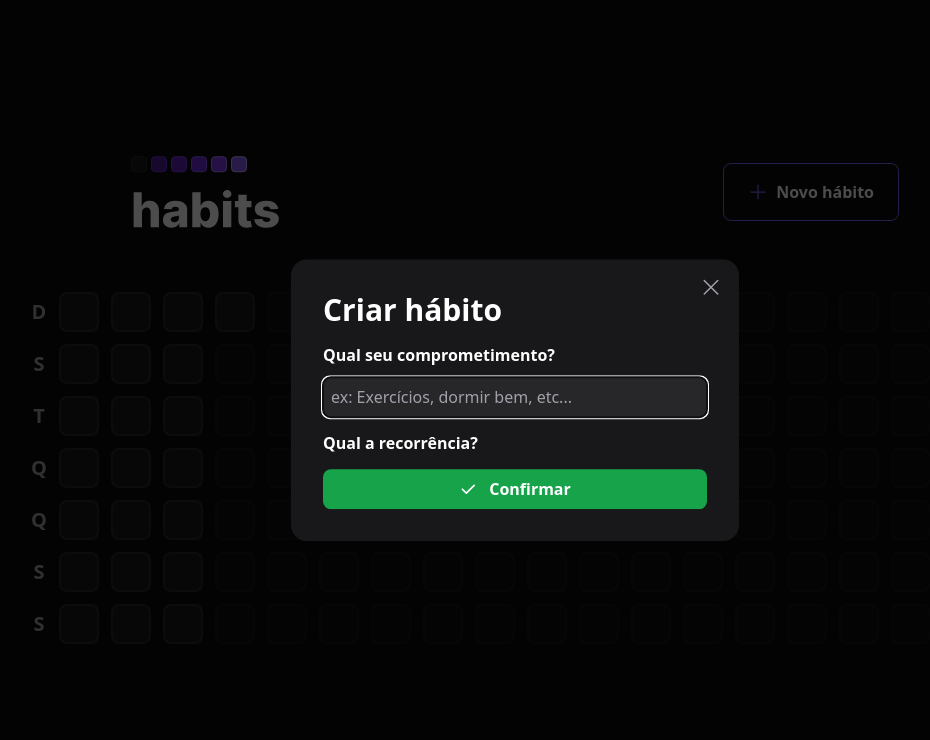
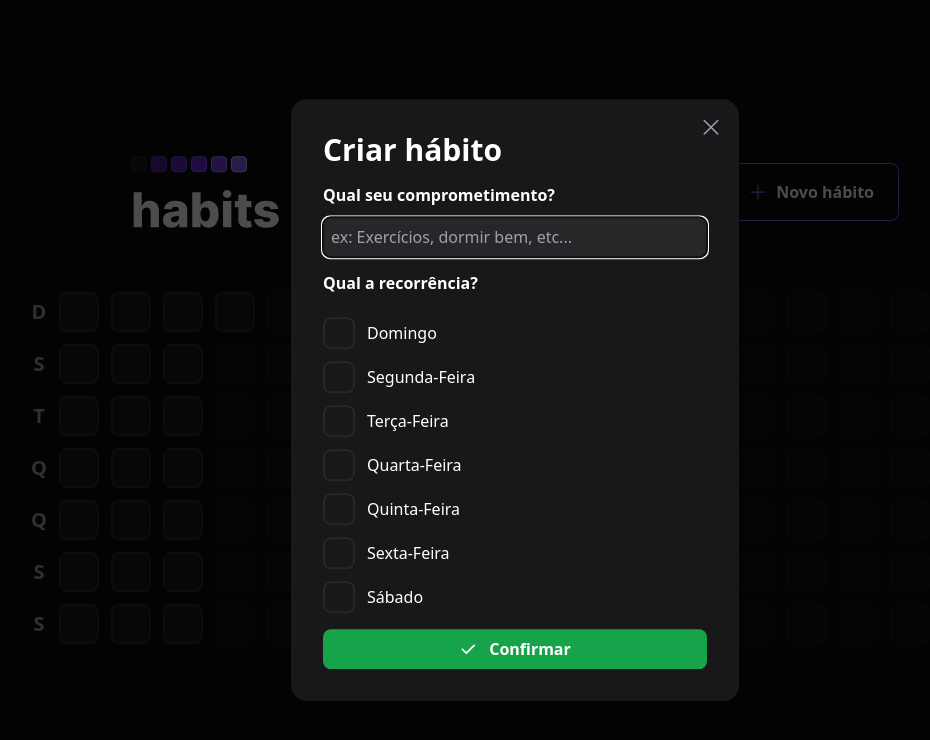
Before and after one commit to LucasLuccaCode/habits-react, a React (Vite) app: page / in a window 1280 px wide. Both pictures are taken after a click on the button "Novo hábito". Shown: the top 740 px of the page, without its empty margins (125-1055 px from the left). Built offline with nearby package versions, Linux system fonts and the light colour scheme.

Commit message:
feature: feature to create new habit implemented

```diff
--- a/package.json
+++ b/package.json
@@ -9,8 +9,10 @@
     "preview": "vite preview"
   },
   "dependencies": {
+    "@radix-ui/react-checkbox": "^1.0.1",
     "@radix-ui/react-dialog": "^1.0.2",
     "@radix-ui/react-popover": "^1.0.3",
+    "axios": "^1.2.3",
     "clsx": "^1.2.1",
     "dayjs": "^1.11.7",
     "phosphor-react": "^1.4.1",
--- a/src/components/HabitDay.tsx
+++ b/src/components/HabitDay.tsx
@@ -1,7 +1,9 @@
 import * as Popover from '@radix-ui/react-popover';
+import * as Checkbox from '@radix-ui/react-checkbox';
 import clsx from 'clsx';
 
 import { ProgressBar } from './ProgressBar';
+import { Check } from 'phosphor-react';
 
 interface HabitProps {
   amount: number,
@@ -30,6 +32,35 @@ export function HabitDay({ amount, completed }: HabitProps) {
 
           <ProgressBar progress={completedPercentage} />
 
+          <div className='mt-6 flex flex-col gap-3'>
+            <Checkbox.Root
+              className='flex items-center gap-3 group'>
+              <div className='w-8 h-8 rounded-lg flex items-center justify-center bg-zinc-900 border-2 border-zinc-800 group-data-[state=checked]:bg-green-500  group-data-[state=checked]:border-green-500'>
+                <Checkbox.Indicator>
+                  <Check size={20} className="text-white" />
+                </Checkbox.Indicator>
+              </div>
+
+              <span className='font-semibold text-xl text-white leading-tight group-data-[state=checked]:text-zinc-400'>
+                Ler livros
+              </span>
+            </Checkbox.Root>
+
+            <Checkbox.Root
+              className='flex items-center gap-3 group'
+            >
+              <div className='w-8 h-8 rounded-lg flex items-center justify-center bg-zinc-900 border-2 border-zinc-800 group-data-[state=checked]:bg-green-500'>
+                <Checkbox.Indicator>
+                  <Check size={20} className="text-white" />
+                </Checkbox.Indicator>
+              </div>
+
+              <span className='font-semibold text-xl text-white leading-tight group-data-[state=checked]:text-zinc-400'>
+                Ler livros
+              </span>
+            </Checkbox.Root>
+          </div>
+
           <Popover.Arrow height={8} width={16} className='fill-zinc-900' />
         </Popover.Content>
       </Popover.Portal>
--- a/src/components/NewHabitForm.tsx
+++ b/src/components/NewHabitForm.tsx
@@ -1,22 +1,79 @@
+import { FormEvent, useState } from "react";
 import { Check } from "phosphor-react";
 
+import * as Checkbox from "@radix-ui/react-checkbox";
+import { api } from "../services/api";
+
 export function NewHabitForm() {
+  const [title, setTitle] = useState("")
+  const [weekDays, setWeekDays] = useState<number[]>([])
+
+
+  const availableWeekDays = ["Domingo", "Segunda-Feira", "Terça-Feira", "Quarta-Feira", "Quinta-Feira", "Sexta-Feira", "Sábado"]
+
+  const createNewHabit = async (event: FormEvent) => {
+    try {
+      event.preventDefault()
+
+      await api.post('/habits', { title, weekDays })
+      setTitle("")
+      setWeekDays([])
+    } catch (error) {
+      console.log(error)
+    }
+  }
+
+
+
+  const handleToggleWeekDay = (weekDay: number) => {
+    if (weekDays.includes(weekDay)) {
+      setWeekDays(prevState => prevState.filter(day => day !== weekDay))
+      return
+    }
+    setWeekDays(prevState => [...prevState, weekDay])
+  }
+
   return (
-    <form className="w-full flex flex-col mt-4">
+    <form className="w-full flex flex-col mt-4" onSubmit={createNewHabit}>
       <label htmlFor="title" className="font-semibold leading-tight">
         Qual seu comprometimento?
       </label>
+
       <input
         type="text"
         id="title"
+        name="title"
         className="p-2 text-1xl rounded-lg mt-3 bg-zinc-800 text-white placeholder:text-zinc-400"
         placeholder="ex: Exercícios, dormir bem, etc..."
+        value={title}
+        onChange={e => setTitle(e.target.value)}
         autoFocus
       />
 
-      <label htmlFor="" className="font-semibold leading-tight mt-4">
+      <label className="font-semibold leading-tight mt-4">
         Qual a recorrência?
       </label>
+
+      <div className="flex flex-col gap-3 mt-6">
+        {availableWeekDays.map((dayWeek, index) => (
+          <Checkbox.Root
+            key={dayWeek}
+            checked={weekDays.includes(index)}
+            className='flex items-center gap-3 group'
+            onCheckedChange={() => handleToggleWeekDay(index)}
+          >
+            <div className='w-8 h-8 rounded-lg flex items-center justify-center bg-zinc-900 border-2 border-zinc-800 group-data-[state=checked]:bg-green-500'>
+              <Checkbox.Indicator>
+                <Check size={20} className="text-white" />
+              </Checkbox.Indicator>
+            </div>
+
+            <span className='text-white leading-tight'>
+              {dayWeek}
+            </span>
+          </Checkbox.Root>
+        ))}
+      </div>
 
       <button type="submit" className="mt-4 rounded-lg p-2 flex items-center justify-center gap-3 font-semibold text-1xl bg-green-600 hover:bg-green-500">
         <Check size={18} weight="bold" />
--- /dev/null
+++ b/src/services/api.ts
@@ -0,0 +1,5 @@
+import axios from 'axios'
+
+export const api = axios.create({
+  baseURL: 'http://localhost:3000'
+})
```
Also changed, not shown: src/components/SummaryTable.tsx (+9 -8 lines), src/main.tsx (line endings or trailing spaces), 2 other files (tests, documents, lock files or other folders).
